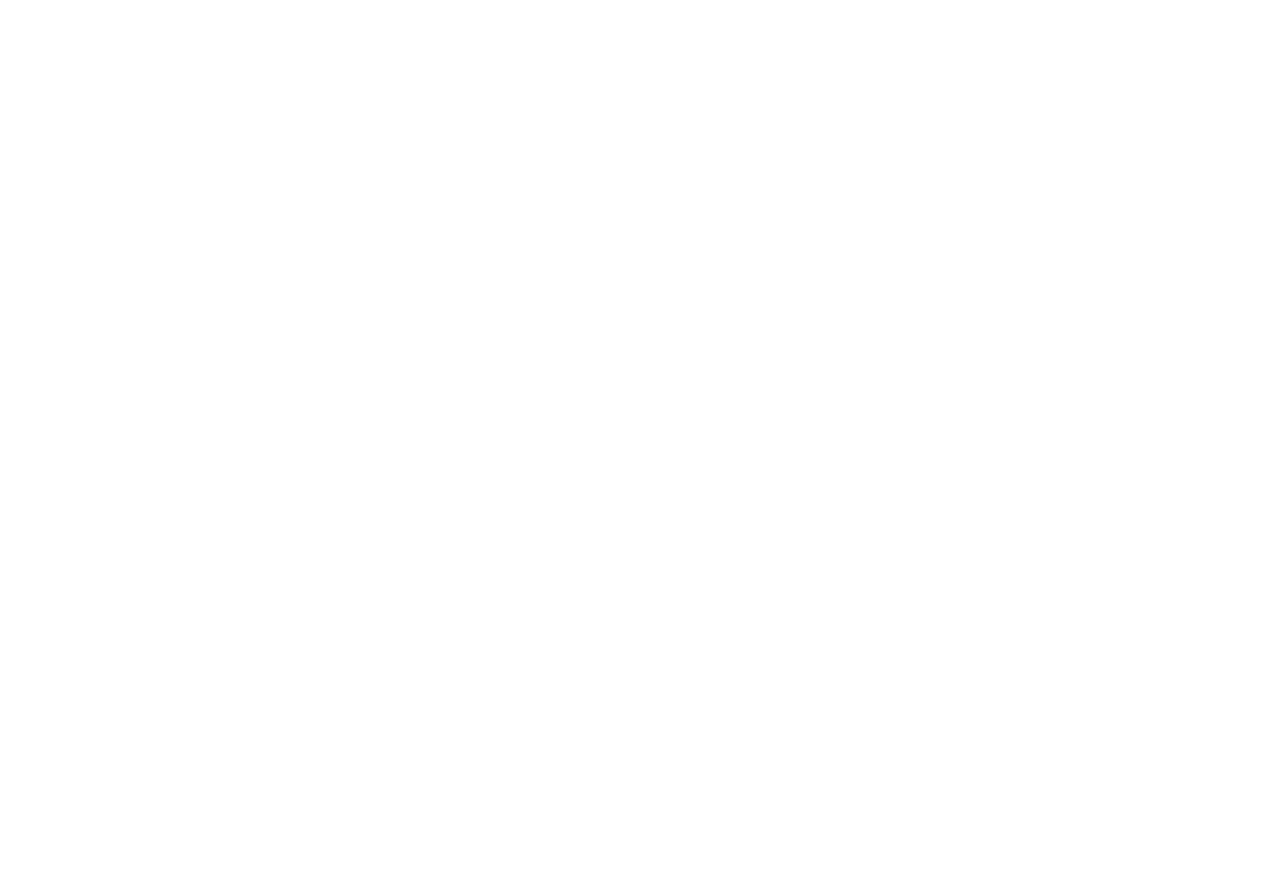
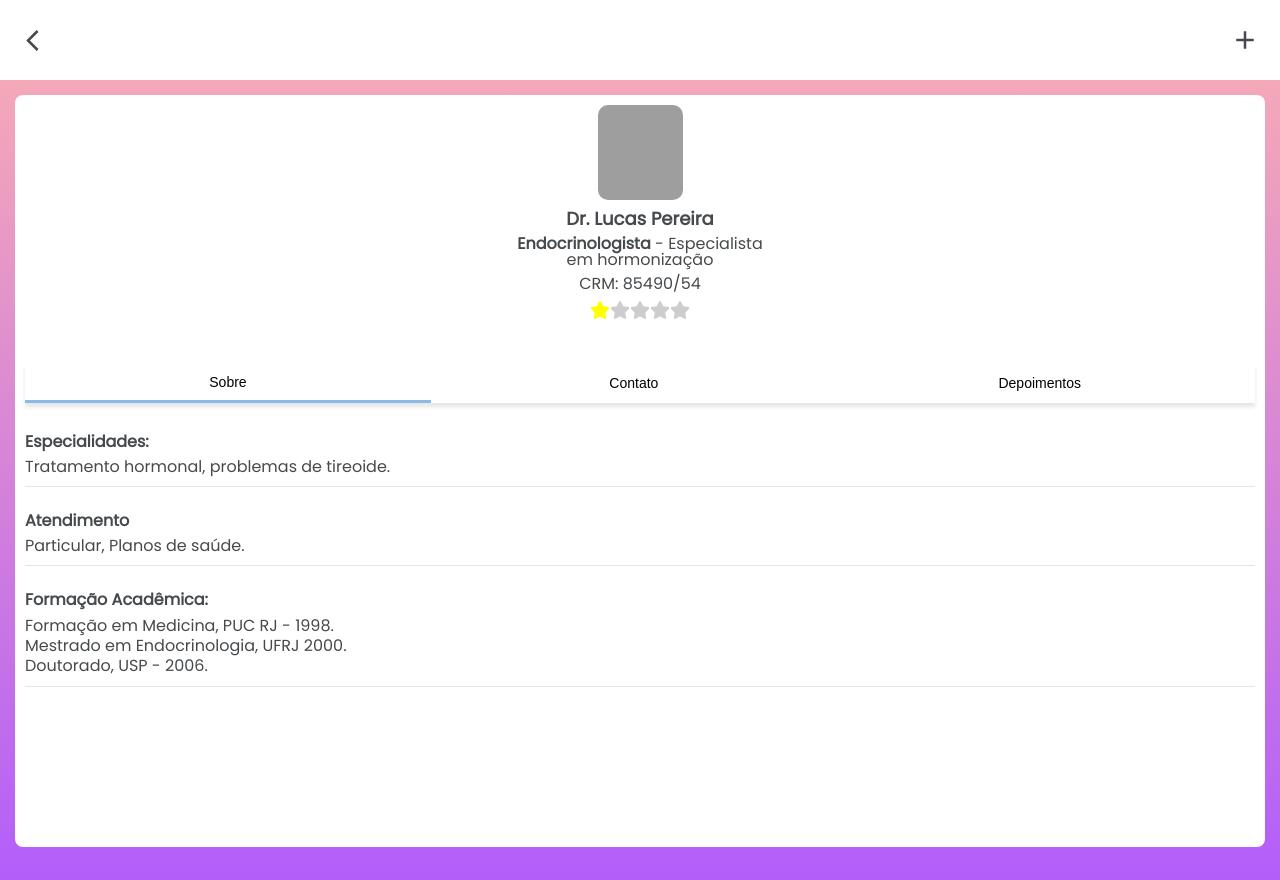
Before and after one commit to patricia270/MetamorfoseTrans-frontend, a React (Create React App) app: page /profile/1 in a window 1280 px wide. Before the commit the page ends 800 px from the top, so only its background shows below. Built offline with nearby package versions, Linux system fonts and the light colour scheme; grey boxes are pictures that could not be loaded.

Commit message:
feat: add dynamic rendering to profiles with mockdata

```diff
--- a/src/App.js
+++ b/src/App.js
@@ -28,7 +28,7 @@
                     <Route path="/specialties" exact>
                         <Specialties />
                     </Route>
-                    <Route path="/profile" exact>
+                    <Route path="/profile/:id" exact>
                         <Profile />
                     </Route>
                 </Switch>
--- a/src/mock/mockData.js
+++ b/src/mock/mockData.js
@@ -2,33 +2,100 @@
     {
         id: 1,
         name: "Dr. Lucas Pereira",
-        img_url: "https://s3-alpha-sig.figma.com/img/d10f/2183/cac140271aabfb3d58b96c32bab892ca?Expires=1638748800&Signature=aOB7zCmGZ3xt2Q3B04SybhCkBSv5ZoGAFY8F0pf7O7FZZNCL9FNZ92u-dVRbgyWtUdF9QFGg9LKz2~25Q7Oi5rnHpVHDFkKlkjFuf9aePPirtV3CJKkgDUtmmUIRJK3IPoVVihbI6K5VgWzEpsklSbSP1bkBAHHqAT9zsTwbJuJKCLKmghcNEcbd7qPcRI0mqy7kSbd3AStfYZFDMwy1jo~q1a13DuUT9efAt6QZDu79TtstbPM-qpUIdETK7vCuwEko8eDl-cp2w9oTGYgA5MGHM5cjkme-eLnLWsOqt1vjXYSSJwKlU6gfHCYIxsaQV5WRNRputZC2jBGLNCbl6Q__&Key-Pair-Id=APKAINTVSUGEWH5XD5UA",
+        imgUrl: "https://s3-alpha-sig.figma.com/img/d10f/2183/cac140271aabfb3d58b96c32bab892ca?Expires=1638748800&Signature=aOB7zCmGZ3xt2Q3B04SybhCkBSv5ZoGAFY8F0pf7O7FZZNCL9FNZ92u-dVRbgyWtUdF9QFGg9LKz2~25Q7Oi5rnHpVHDFkKlkjFuf9aePPirtV3CJKkgDUtmmUIRJK3IPoVVihbI6K5VgWzEpsklSbSP1bkBAHHqAT9zsTwbJuJKCLKmghcNEcbd7qPcRI0mqy7kSbd3AStfYZFDMwy1jo~q1a13DuUT9efAt6QZDu79TtstbPM-qpUIdETK7vCuwEko8eDl-cp2w9oTGYgA5MGHM5cjkme-eLnLWsOqt1vjXYSSJwKlU6gfHCYIxsaQV5WRNRputZC2jBGLNCbl6Q__&Key-Pair-Id=APKAINTVSUGEWH5XD5UA",
         speciality: "Endocrinologista",
         subtitle: "Especialista em hormonização",
-   },
-   {
+        doctorCode: "CRM: 85490/54",
+        about: {
+            speciality: "Tratamento hormonal, problemas de tireoide.",
+            acceptedPlans: "Particular, Planos de saúde.",
+            profissionalExperience: "",
+            schooling: [
+                "Formação em Medicina, PUC RJ - 1998.",
+                "Mestrado em Endocrinologia, UFRJ 2000.",
+                " Doutorado, USP - 2006.",
+            ],
+        },
+        contact: {
+            phone: "(21) 93478-XXXX",
+            email: "L.Pereira@gmail.com",
+            workSchedule: {
+                days: "Segundas, Quartas e Sextas",
+                hours: ["Das 8h - 12h e das 14h - 18h."],
+            },
+            address:
+                "Estrada do Capão, 568, Sl 204 - Barra Funda. Rio de Janeiro.",
+        },
+        reviews: [
+            {
+                userName: "Larissa da Silva",
+                rating: 5,
+                comment:
+                    "Super atencioso, não atrasa o atendimento. Saí com todas as minhas receitas de medicamento e ainda amostra grátis dos meus medicamentos.Super indico!",
+            },
+            {
+                userName: "Larissa da Silva",
+                rating: 5,
+                comment:
+                    "Super atencioso, não atrasa o atendimento. Saí com todas as minhas receitas de medicamento e ainda amostra grátis dos meus medicamentos.Super indico!",
+            },
+        ],
+    },
+    {
         id: 2,
         name: "Dra. Suzane Takahashi",
-        img_url: "https://s3-alpha-sig.figma.com/img/8160/4e44/7020bffd9378b5296bc054fb9cb7bddf?Expires=1638748800&Signature=PXj5lpUGHaFdN6jzUatATIVhENNy~X4RpVHd3tON7I6i29tmZxaXbGfbXNI2Fscp5N22WElzwmFRJhlUbHSKOC-TijSh7Lh3AciriB92qtEEqGqgpShVBZ55UNbm3f~E5E2Lbe12oi3h-TkcjcBbR0m~IpTtX3mC9YoQW-eNs-Q0d5qn5sSCPlQrA974gzjMlGqYF7j3A4PW4ZyoLz8D0IspuUn4Z56jwU24YEyJJx4VZVI346-PMgrwQt2c9eNSsgnlISZF~ncNwgUaQ1uOtAS87oQZYs11IG-PA4d3A5qGlDrHMhQtapudAn0W93zF~yXgKENZ0DL-Bfh0NqcV6g__&Key-Pair-Id=APKAINTVSUGEWH5XD5UA",
+        imgUrl: "https://s3-alpha-sig.figma.com/img/8160/4e44/7020bffd9378b5296bc054fb9cb7bddf?Expires=1638748800&Signature=PXj5lpUGHaFdN6jzUatATIVhENNy~X4RpVHd3tON7I6i29tmZxaXbGfbXNI2Fscp5N22WElzwmFRJhlUbHSKOC-TijSh7Lh3AciriB92qtEEqGqgpShVBZ55UNbm3f~E5E2Lbe12oi3h-TkcjcBbR0m~IpTtX3mC9YoQW-eNs-Q0d5qn5sSCPlQrA974gzjMlGqYF7j3A4PW4ZyoLz8D0IspuUn4Z56jwU24YEyJJx4VZVI346-PMgrwQt2c9eNSsgnlISZF~ncNwgUaQ1uOtAS87oQZYs11IG-PA4d3A5qGlDrHMhQtapudAn0W93zF~yXgKENZ0DL-Bfh0NqcV6g__&Key-Pair-Id=APKAINTVSUGEWH5XD5UA",
         speciality: "Endocrinologista",
         subtitle: "Especialista em hormonização",
     },
     {
         id: 3,
         name: "Dr. Ricardo Waber",
-        img_url: "https://s3-alpha-sig.figma.com/img/2112/a39a/5443ddd5e4aa160e9714f4771910db07?Expires=1638748800&Signature=X2~DGYvf6o3ZCVZ8Oe0luHYKkB7hjuqoYaNWbxv0y4TBGf74Z1X2wTIphnsBZhwmc2nLehB-KHHfyhmxBIRZ0a8OM6WEizsTtaA2M9B2Wm6i~jaK5RvVLWMaSmiKILE0pZUZo246Ri6ps83YCRUViftSEv~2BOYcAcv5uPopk8OcV2WibZEhqGXD7HINpcsI5N7TnAZTnVgEYO59fpwxXjExT5SQnKyWqniYO-foR2CslF654DHi6WbWz4xjidZFb~Csj~j2B2Bu0Qe1NhQ7YONMVWpjZAvL~qBkHhYWxM1Neo~h3uyhS1~4~jA2PdYfNs2BVaCxwdH5pKlQY3ABxg__&Key-Pair-Id=APKAINTVSUGEWH5XD5UA",
+        imgUrl: "https://s3-alpha-sig.figma.com/img/2112/a39a/5443ddd5e4aa160e9714f4771910db07?Expires=1638748800&Signature=X2~DGYvf6o3ZCVZ8Oe0luHYKkB7hjuqoYaNWbxv0y4TBGf74Z1X2wTIphnsBZhwmc2nLehB-KHHfyhmxBIRZ0a8OM6WEizsTtaA2M9B2Wm6i~jaK5RvVLWMaSmiKILE0pZUZo246Ri6ps83YCRUViftSEv~2BOYcAcv5uPopk8OcV2WibZEhqGXD7HINpcsI5N7TnAZTnVgEYO59fpwxXjExT5SQnKyWqniYO-foR2CslF654DHi6WbWz4xjidZFb~Csj~j2B2Bu0Qe1NhQ7YONMVWpjZAvL~qBkHhYWxM1Neo~h3uyhS1~4~jA2PdYfNs2BVaCxwdH5pKlQY3ABxg__&Key-Pair-Id=APKAINTVSUGEWH5XD5UA",
         speciality: "Psiquiatra",
         subtitle: "Especialista em hormonização",
+        about: {
+            speciality: "Tratamento hormonal, problemas de tireoide.",
+            acceptedPlans: "Particular, Planos de saúde.",
+            profissionalExperience: "",
+            schooling: [
+                "Formação em Medicina, PUC RJ - 1998.",
+                "Mestrado em Endocrinologia, UFRJ 2000.",
+                " Doutorado, USP - 2006.",
+            ],
+        },
+        contact: {
+            phone: "Contato: (21) 93478-XXXX",
+            email: "L.Pereira@gmail.com",
+            workSchedule: {
+                days: "Segundas, Quartas e Sextas",
+                hours: ["Das 8h - 12h", "das 14h - 18h."],
+            },
+            address:
+                "Estrada do Capão, 568, Sl 204 - Barra Funda. Rio de Janeiro.",
+        },
+        reviews: [
+            {
+                userName: "Larissa da Silva",
+                rating: 5,
+                comment:
+                    "Super atencioso, não atrasa o atendimento. Saí com todas as minhas receitas de medicamento e ainda amostra grátis dos meus medicamentos.Super indico!",
+            },
+            {
+                userName: "Larissa da Silva",
+                rating: 5,
+                comment:
+                    "Super atencioso, não atrasa o atendimento. Saí com todas as minhas receitas de medicamento e ainda amostra grátis dos meus medicamentos.Super indico!",
+            },
+        ],
     },
     {
         id: 4,
         name: "Dr. Alan Souza",
-        img_url: "https://s3-alpha-sig.figma.com/img/080a/fcaf/141acc1b1a1b3d8bfa1c4a7cac107976?Expires=1638748800&Signature=d~DVYopCCzvZOTgbpgiJ2M5PoxdtId0sCt7mSDwwalBMp9d224Jqz~-4RY433~VJYW-6~vcOg8EPquV0OC23Sq-HsAVAQ4V38TU7VeImAM60nuoib9xhsbNh3rnmF070fgpUbUjdHcSo0XgtSq2BXlJHdm1bFn6pO6mkWH0qrEKc-FWWG5-Sk11HHynC0MSLkCKon9Sv01FkCnGqZC4cm5WgWIh6L~puiSt~bl7taMcnfmP21YD8DhsUbkd6DCDcXA-E0qMkeXa1SBiJ~XrIeyZon2uRjbKmUPr8AUEUIWJsnknpjMQhaseeWL6o3UVYru4z8trAA3Ln6gHc-d1nHg__&Key-Pair-Id=APKAINTVSUGEWH5XD5UA",
+        imgUrl: "https://s3-alpha-sig.figma.com/img/080a/fcaf/141acc1b1a1b3d8bfa1c4a7cac107976?Expires=1638748800&Signature=d~DVYopCCzvZOTgbpgiJ2M5PoxdtId0sCt7mSDwwalBMp9d224Jqz~-4RY433~VJYW-6~vcOg8EPquV0OC23Sq-HsAVAQ4V38TU7VeImAM60nuoib9xhsbNh3rnmF070fgpUbUjdHcSo0XgtSq2BXlJHdm1bFn6pO6mkWH0qrEKc-FWWG5-Sk11HHynC0MSLkCKon9Sv01FkCnGqZC4cm5WgWIh6L~puiSt~bl7taMcnfmP21YD8DhsUbkd6DCDcXA-E0qMkeXa1SBiJ~XrIeyZon2uRjbKmUPr8AUEUIWJsnknpjMQhaseeWL6o3UVYru4z8trAA3Ln6gHc-d1nHg__&Key-Pair-Id=APKAINTVSUGEWH5XD5UA",
         speciality: "Psicólogo",
         subtitle: "Especializado em transtornos de humor",
     },
-]
+];
 
-export {
-    doctors,
-}
+export { doctors };
--- /dev/null
+++ b/src/pages/Profile/About.js
@@ -0,0 +1,23 @@
+import { Title, InfoList } from "../../styles/profileStyles";
+
+function About({ aboutData }) {
+    return (
+        <InfoList>
+            <li>
+                <Title>Especialidades: </Title> {aboutData.speciality}
+            </li>
+            <li>
+                {" "}
+                <Title>Atendimento</Title> {aboutData.acceptedPlans}
+            </li>
+            <li>
+                <Title>Formação Acadêmica:</Title>{" "}
+                {aboutData.schooling.map((item, index) => (
+                    <p key={index}>{item}</p>
+                ))}
+            </li>
+        </InfoList>
+    );
+}
+
+export default About;
--- /dev/null
+++ b/src/pages/Profile/Contact.js
@@ -0,0 +1,28 @@
+import { Title, InfoList } from "../../styles/profileStyles";
+
+function Contact({ contactData }) {
+    const { phone, email, workSchedule, address } = contactData;
+    console.log(address);
+    return (
+        <InfoList>
+            <li>
+                <Title>Contato: </Title>
+                <p>{phone}</p>
+                <p>E-mail: {email}</p>
+            </li>
+            <li>
+                {" "}
+                <Title>Atendimentos: </Title>
+                <p>{workSchedule.days}</p>
+                {workSchedule.hours.map((hour, index) => (
+                    <p key={index}> {hour}</p>
+                ))}
+            </li>
+            <li>
+                <Title>Endereço: </Title> {address}
+            </li>
+        </InfoList>
+    );
+}
+
+export default Contact;
--- a/src/pages/Profile/InfoMenu.js
+++ b/src/pages/Profile/InfoMenu.js
@@ -1,24 +1,31 @@
 import styled from "styled-components";
 import { useState } from "react";
+import { InfoList } from "../../styles/profileStyles";
+import About from "./About";
+import Contact from "./Contact";
 
-export default function InfoMenu() {
-    const [renderedSession, setRenderedSession] = useState(<About />);
+export default function InfoMenu({ profileData }) {
+    const { about, contact, reviews } = profileData;
+
+    const [renderedSession, setRenderedSession] = useState(
+        <About aboutData={about} />
+    );
     const [chosenSession, setChosenSession] = useState("about");
 
     function chooseSession(component) {
         setChosenSession(component);
 
         if (component === "contact") {
-            setRenderedSession(<Contact />);
+            setRenderedSession(<Contact contactData={contact} />);
             return;
         }
 
         if (component === "reviews") {
-            setRenderedSession(<Reviews />);
+            setRenderedSession(<Reviews reviewData={reviews} />);
             return;
         }
 
-        setRenderedSession(<About />);
+        setRenderedSession(<About aboutData={about} />);
     }
 
     return (
@@ -48,46 +55,6 @@
     );
 }
 
-function About() {
-    return (
-        <InfoList>
-            <li>
-                <Title>Especialidades: </Title> Tratamento hormonal, problemas
-                de tireoide.
-            </li>
-            <li>
-                {" "}
-                <Title>Atendimento</Title> Particular, Planos de saúde.
-            </li>
-            <li>
-                <Title>Formação Acadêmica:</Title> Formação em Medicina, PUC RJ
-                - 1998. Mestrado em Endocrinologia, UFRJ 2000. Doutorado, USP -
-                2006.
-            </li>
-        </InfoList>
-    );
-}
-
-function Contact() {
-    return (
-        <InfoList>
-            <li>
-                {" "}
-                <Title>Contato</Title> (21) 93478-XXXX E-mail:
-                L.Pereira@gmail.com
-            </li>
-            <li>
-                <Title>Atendimentos</Title> Segundas, Quartas e Sextas Das 8h -
-                12h e das 14h - 18h.
-            </li>
-            <li>
-                <Title>Endereço</Title> Estrada do Capão, 568, Sl 204 - Barra
-                Funda. Rio de Janeiro.
-            </li>
-        </InfoList>
-    );
-}
-
 function Reviews() {
     return <InfoList>this is the review</InfoList>;
 }
@@ -102,7 +69,7 @@
 const SwitchInfoButton = styled.button`
     background-color: transparent;
     border: none;
-    flex-grow: 1;
+    width: 33%;
     font-size: 14px;
     border-bottom: ${({ showBorder }) =>
         showBorder ? "3px solid rgba(25, 118, 210, 0.5)" : "none"};
@@ -115,21 +82,3 @@
     flex-grow: 1;
     margin-top: 40px;
 `;
-
-const Title = styled.div`
-    font-weight: 700;
-    margin-bottom: 4px;
-`;
-
-const InfoList = styled.ul`
-    width: 100%;
-    padding: 5px 0;
-    flex-grow: 1;
-    line-height: 18px;
-
-    li {
-        padding: 10px 0;
-        margin: 15px 0;
-        border-bottom: 1px solid rgba(0, 0, 0, 0.1);
-    }
-`;
--- a/src/pages/Profile/Profile.js
+++ b/src/pages/Profile/Profile.js
@@ -3,23 +3,36 @@
 import styled from "styled-components";
 import InfoMenu from "./InfoMenu";
 import { FaStar } from "react-icons/fa";
+import { useEffect, useState } from "react";
+import { doctors } from "../../mock/mockData";
+import { useParams } from "react-router";
 
 function Profile() {
+    const [profileData, setProfileData] = useState(null);
+    const { id } = useParams();
+
+    useEffect(() => {
+        const doctorProfile = doctors.find(
+            (doctor) => doctor.id === Number(id)
+        );
+        console.log(doctorProfile);
+        setProfileData(doctorProfile);
+    }, [id]);
+
+    if (!profileData) return "carregando";
     return (
         <Main>
             <Navbar />
             <InnerWrapper>
                 <ProfileHeader>
                     <AuxContainer>
-                        <Image src="https://myteledoc.app/wp-content/uploads/2020/09/happy-young-female-doctor-smiling-and-looking-at-c-WDEKYYG.jpg" />
-                        <Name>Dr. Lucas Pereira</Name>
+                        <Image src={profileData.imgUrl} />
+                        <Name>{profileData.name}</Name>
                         <div>
-                            <Bold>Endocrinologista </Bold> - Especialista em
-                            hormonização
+                            <Bold>{profileData.speciality} </Bold> -{" "}
+                            {profileData.subtitle}
                         </div>
-                        <div>
-                            <Bold>CRM:</Bold> 85490/54
-                        </div>
+                        <div>{profileData.doctorCode}</div>
                         <Stars>
                             <FaStar size="20" color="yellow" />
                             <FaStar size="20" color="#CDCDCD" />
@@ -29,7 +42,7 @@
                         </Stars>
                     </AuxContainer>
                 </ProfileHeader>
-                <InfoMenu />
+                <InfoMenu profileData={profileData} />
             </InnerWrapper>
         </Main>
     );
--- /dev/null
+++ b/src/styles/profileStyles.js
@@ -0,0 +1,25 @@
+import styled from "styled-components";
+
+const Title = styled.div`
+    font-weight: 700;
+    margin-bottom: 7px;
+`;
+
+const InfoList = styled.ul`
+    width: 100%;
+    padding: 5px 0;
+    flex-grow: 1;
+    line-height: 18px;
+
+    li {
+        padding: 10px 0;
+        margin: 15px 0;
+        border-bottom: 1px solid rgba(0, 0, 0, 0.1);
+    }
+
+    p {
+        line-height: 20px;
+    }
+`;
+
+export { Title, InfoList };
```
Also changed, not shown: src/mock/mockedProfiles.js (+17 -0 lines).
